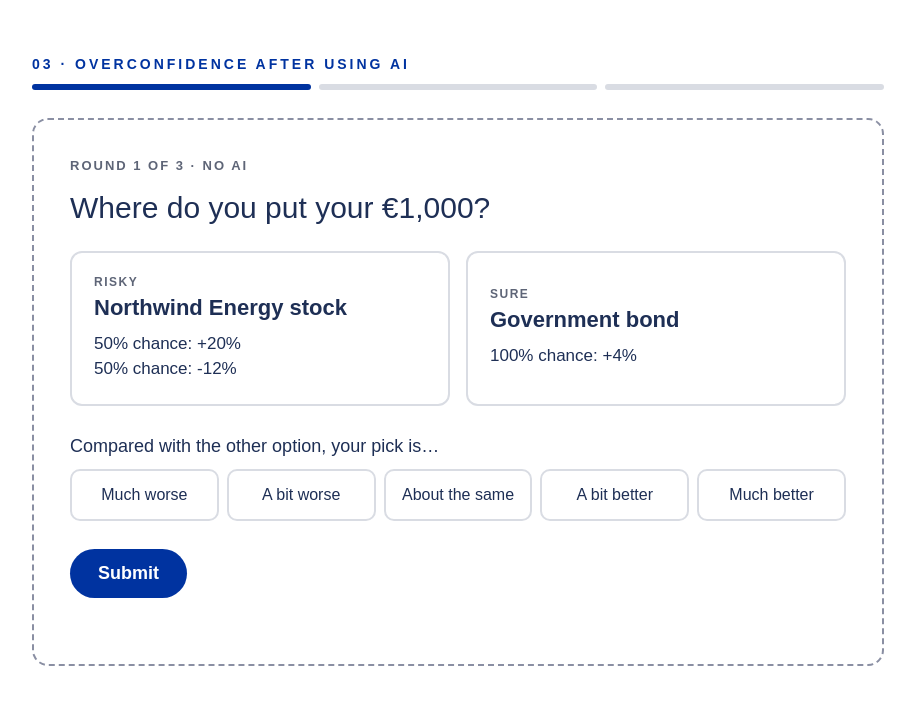
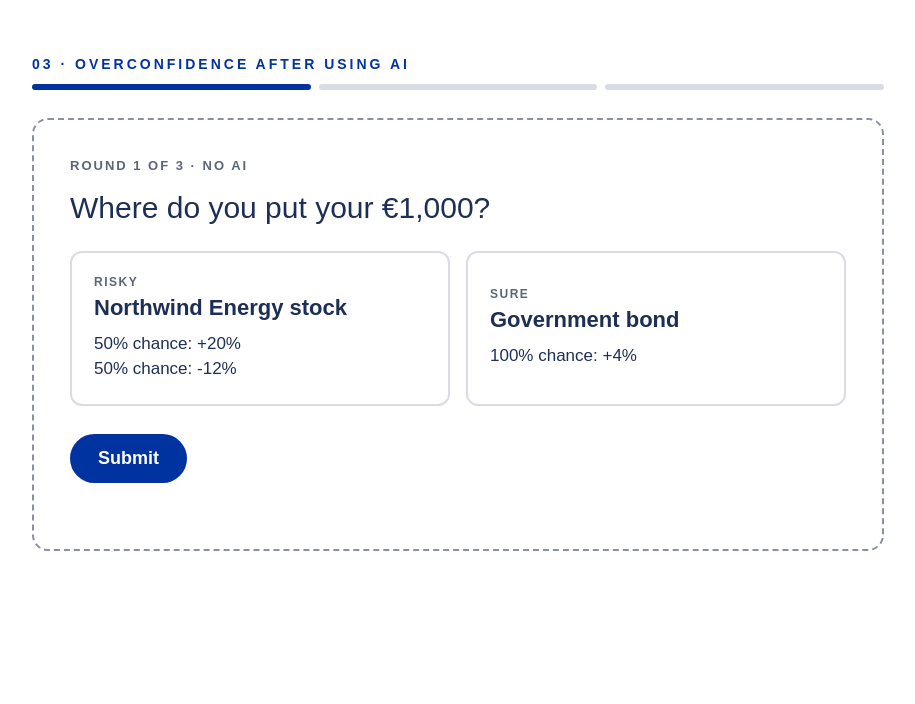
Before and after one commit to jeevas17/overconfidence-demo, a plain HTML site: page index.html in a window 1280 px wide. Both pictures are taken after a click on the button "Start". Shown: the whole page, without its empty margins (182-1097 px from the left). Drawn offline with Linux system fonts and the light colour scheme.

Commit message:
Show round 1 comparison question only after a pick
Co-Authored-By: Claude Opus 5.5 <noreply@anthropic.com>
Claude-Session: https://claude.ai/code/session_01REC2vXUjr74Wmv2oPSweQa

```diff
--- a/index.html
+++ b/index.html
@@ -109,7 +109,7 @@ function render() {
         <span class="tag">${tag}</span>
         <h2>Where do you put your €1,000?</h2>
         <div class="opts">${o.map((x,i)=>`<button class="opt ${state.pick===i?'sel':''}" data-i="${i}"><span class="kind">${x.kind}</span><span class="name">${x.name}</span><span class="desc">${x.desc}</span></button>`).join('')}</div>
-        ${r.ai ? '' : confidenceBlock()}
+        ${r.ai ? '' : `<div id="rate" style="display:${state.pick===null?'none':'block'}">${confidenceBlock()}</div>`}
         <button class="btn" id="next">${r.ai ? "Ask the AI" : "Submit"}</button>
         <div class="err" id="err"></div>
       </div>`;
@@ -117,6 +117,7 @@ function render() {
       state.pick = +b.dataset.i;
       app.querySelectorAll(".opt").forEach(x => x.classList.toggle("sel", x === b));
       document.getElementById("err").textContent = "";
+      const rate = document.getElementById("rate"); if (rate) rate.style.display = "block";
     });
     bindSlider();
     document.getElementById("next").onclick = () => {
```
